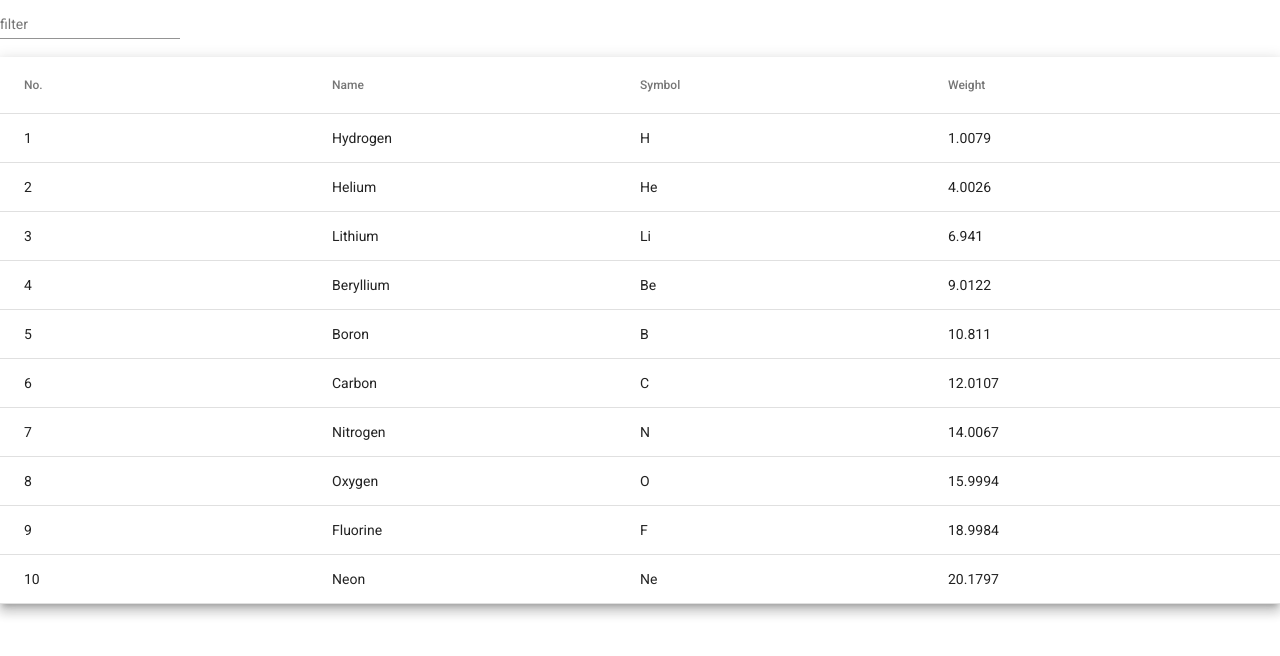
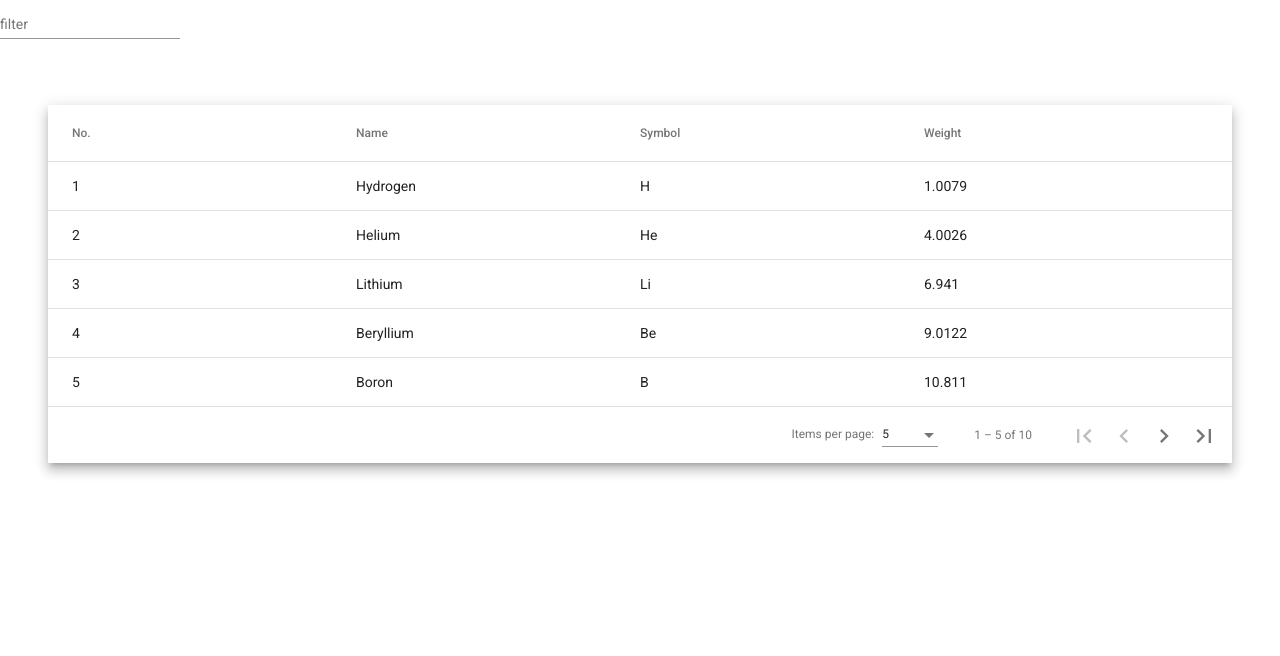
Before and after one commit to kadartibi/angular-material-demo, an Angular app: page / in a window 1280 px wide. Shown: the top 656 px of the page. Built offline with nearby package versions, Linux system fonts and the light colour scheme.

Commit message:
Data table pagination

```diff
--- a/src/app/app.component.html
+++ b/src/app/app.component.html
@@ -1,8 +1,8 @@
 <mat-form-field>
     <input (keyup)="applyFilter($event.target.value)" matInput placeholder="filter">
 </mat-form-field>
-
-<mat-table [dataSource]="dataSource" matSort class="mat-elevation-z8">
+<div class="mat-elevation-z8">
+<mat-table [dataSource]="dataSource" matSort >
     <!-- Position Column -->
     <ng-container matColumnDef="position">
       <mat-header-cell mat-sort-header *matHeaderCellDef> No. </mat-header-cell>
@@ -30,3 +30,5 @@
     <mat-header-row *matHeaderRowDef="displayedColumns"></mat-header-row>
     <mat-row (click)="logData(row)"*matRowDef="let row; columns: displayedColumns;"></mat-row>
   </mat-table>
+  <mat-paginator [pageSizeOptions]="[5, 10, 20]" showFirstLastButtons></mat-paginator>
+</div>
--- a/src/app/app.component.ts
+++ b/src/app/app.component.ts
@@ -1,6 +1,7 @@
 import { Component, ViewChild, OnInit} from '@angular/core';
 import { MatTableDataSource } from '@angular/material/table';
 import { MatSort } from '@angular/material/sort';
+import { MatPaginator } from '@angular/material/paginator';
 
 export interface PeriodicElement {
   name: string;
@@ -33,8 +34,10 @@ export class AppComponent implements OnInit{
   dataSource = new MatTableDataSource(ELEMENT_DATA);
 
   @ViewChild(MatSort,{static: true}) sort: MatSort;
+  @ViewChild(MatPaginator,{static: true}) paginator: MatPaginator;
   ngOnInit(){
     this.dataSource.sort = this.sort;
+    this.dataSource.paginator = this.paginator;
   }
 
   logData(row){
--- a/src/app/material/material.module.ts
+++ b/src/app/material/material.module.ts
@@ -28,6 +28,8 @@ import { MatSnackBarModule } from '@angular/material/snack-bar';
 import { MatDialogModule } from '@angular/material/dialog';
 import { MatTableModule } from '@angular/material/table';
 import { MatSortModule } from '@angular/material/sort';
+import { MatPaginatorModule } from '@angular/material/paginator';
+
 
 
 
@@ -61,7 +63,8 @@ const material = [
   MatSnackBarModule,
   MatDialogModule,
   MatTableModule,
-  MatSortModule
+  MatSortModule,
+  MatPaginatorModule
 ];
 
 @NgModule({
```
